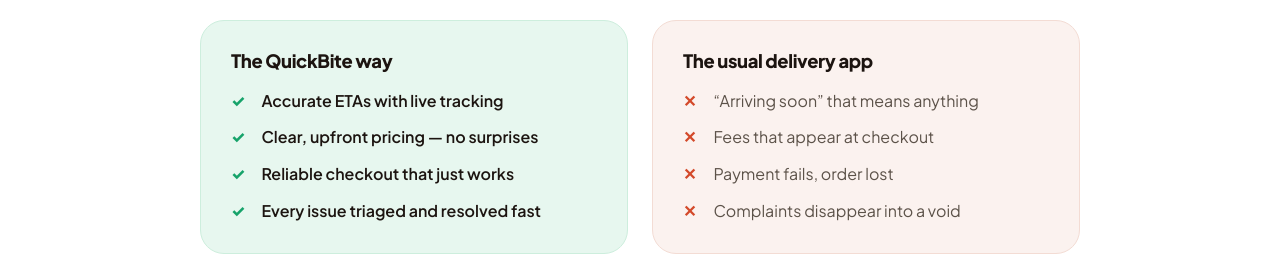
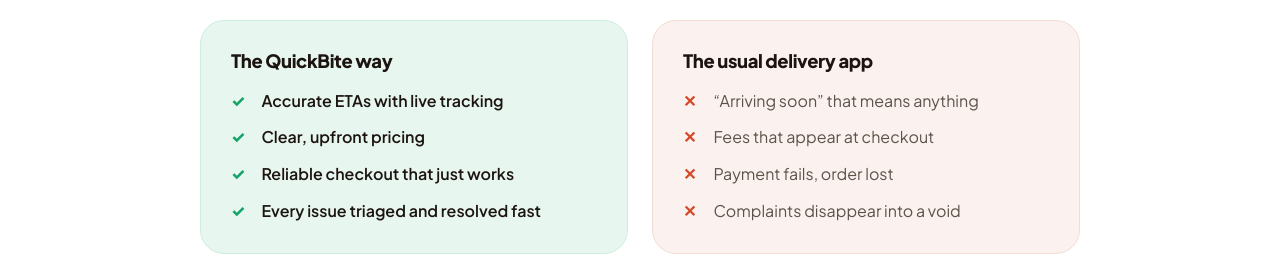
Before and after one commit to horensen/sample-website, a plain HTML site: page public/index.html in a window 1280 px wide. Shown: the part 1280-1535 px from the top of the page. Drawn offline with Linux system fonts and the light colour scheme.

Commit message:
Update marketing copy

```diff
--- a/public/index.html
+++ b/public/index.html
@@ -130,7 +130,7 @@
             <h3>The QuickBite way</h3>
             <ul>
               <li>Accurate ETAs with live tracking</li>
-              <li>Clear, upfront pricing — no surprises</li>
+              <li>Clear, upfront pricing</li>
               <li>Reliable checkout that just works</li>
               <li>Every issue triaged and resolved fast</li>
             </ul>
```
